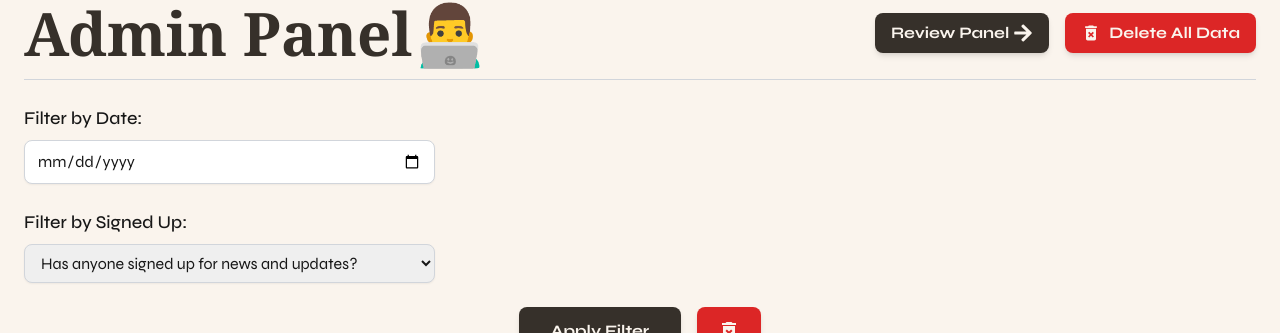
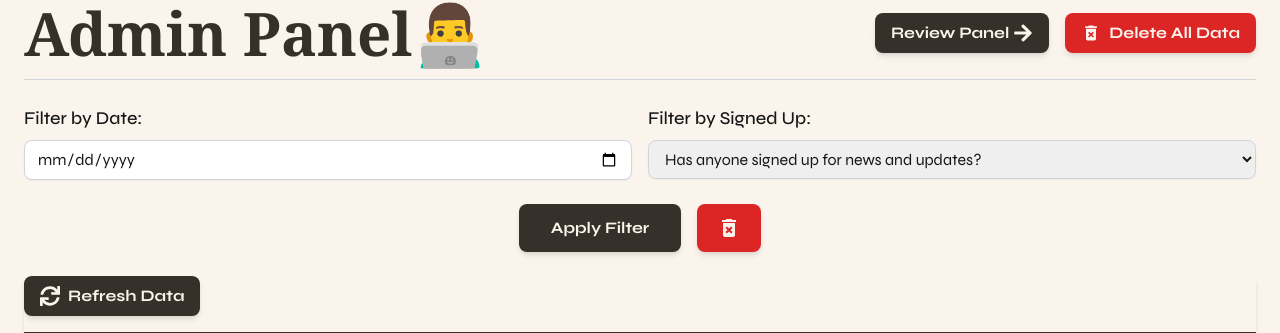
Before and after one commit to NC0312/social-it-up, a Next.js app: page /admin-panel69 in a window 1280 px wide. Shown: the part 158-491 px from the top of the page. Built offline with nearby package versions, Linux system fonts and the light colour scheme; no server answers; the database is empty.

Commit message:
Minor Fixes

```diff
--- a/app/admin-panel69/page.js
+++ b/app/admin-panel69/page.js
@@ -344,7 +344,8 @@ const AdminPanel = () => {
         whileInView="visible"
         viewport={{ once: true }}
       >
-        <div className="mb-6">
+        <div className="grid grid-cols-1 md:grid-cols-2 gap-4 mb-6">
+          <div>
             <label
               className="block text-sm md:text-lg font-medium mb-2"
               htmlFor="date-filter"
@@ -356,11 +357,11 @@ const AdminPanel = () => {
               type="date"
               value={selectedDate}
               onChange={handleDateChange}
-            className="w-full md:w-1/3 border border-gray-300 rounded-lg px-3 py-1 md:py-2 shadow-sm focus:outline-none focus:ring-2 focus:ring-[#36302A]"
+              className="w-full border border-gray-300 rounded-lg px-3 py-1 md:py-1.5 shadow-sm focus:outline-none focus:ring-2 focus:ring-[#36302A]"
             />
           </div>
 
-        <div className="mb-6">
+          <div>
             <label
               className="block text-sm md:text-lg font-medium mb-2"
               htmlFor="signup-filter"
@@ -371,12 +372,13 @@ const AdminPanel = () => {
               id="signup-filter"
               value={signedUp}
               onChange={handleSignUpChange}
-            className="w-full md:w-1/3 border border-gray-300 rounded-lg px-3 py-1 md:py-2 shadow-sm focus:outline-none focus:ring-2 focus:ring-[#36302A]"
+              className="w-full border border-gray-300 rounded-lg px-3 py-1 md:py-2 shadow-sm focus:outline-none focus:ring-2 focus:ring-[#36302A]"
             >
               <option value="">Has anyone signed up for news and updates?</option>
               <option value="Yes">Yes</option>
               <option value="No">No</option>
             </select>
+          </div>
         </div>
       </motion.div>
 
```
Lines whose indentation alone changed are shown as unchanged.
